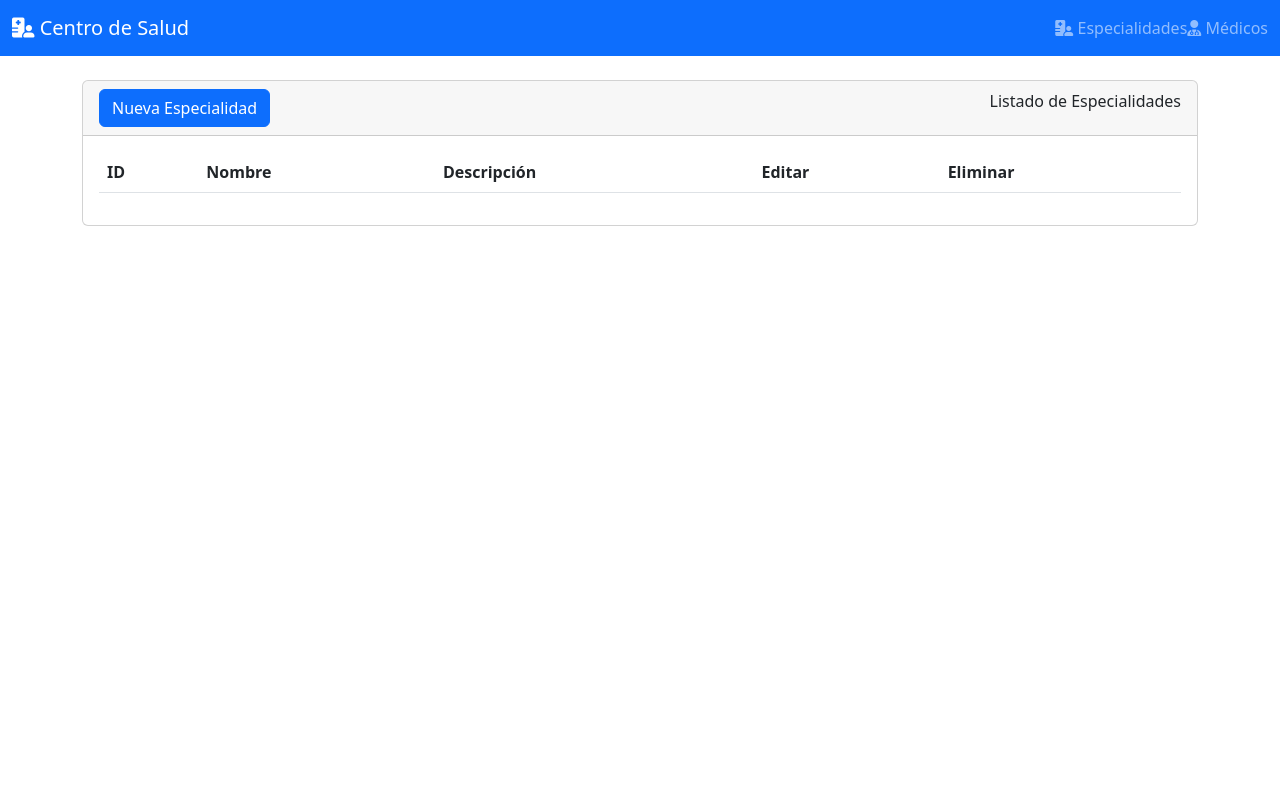
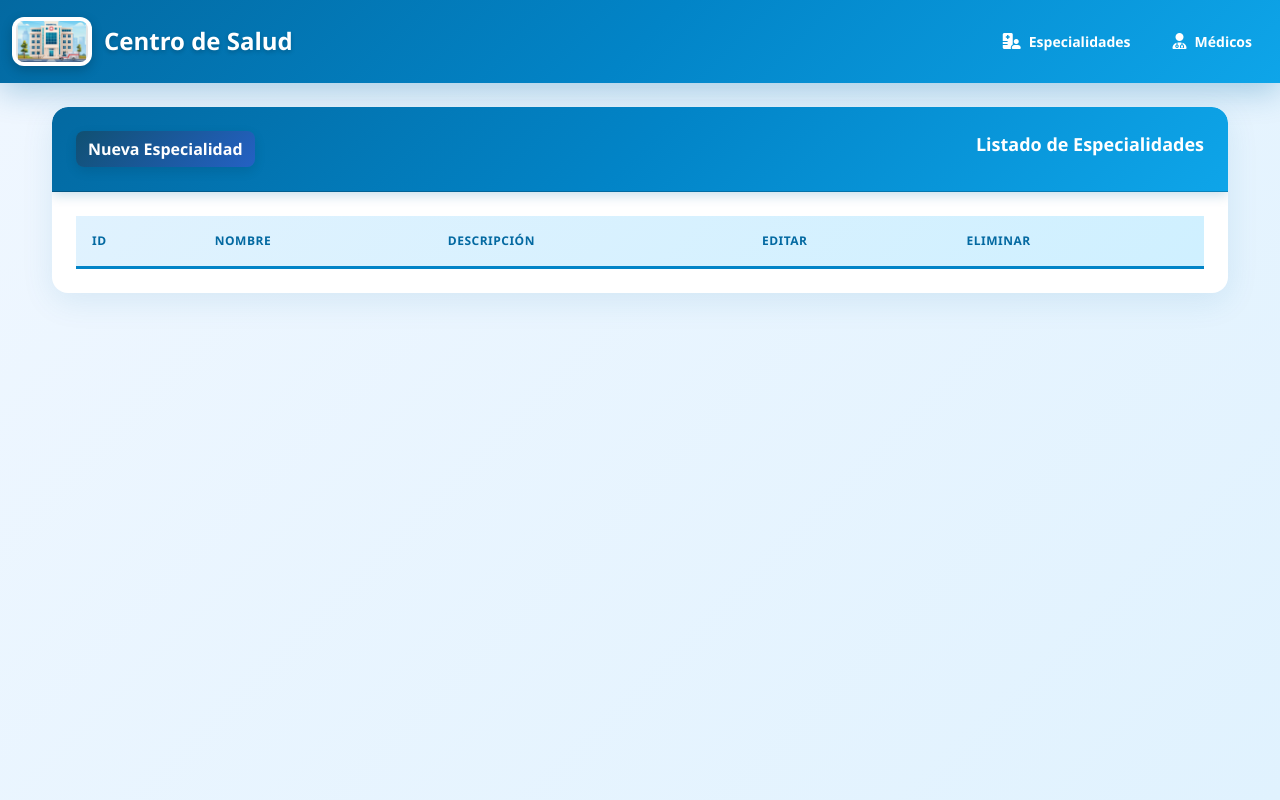
Before and after one commit to derke0403/proyecto1, a PHP site: page /especialidades/index.php in a window 1280 px wide. Run offline with PHP 8.4, Linux system fonts and the light colour scheme; data that the repository does not hold is empty; some libraries are stand-ins or nearby versions.

Commit message:
se mejoro el diseño

```diff
--- a/especialidades/index.php
+++ b/especialidades/index.php
@@ -1,6 +1,24 @@
 <?php
+session_start();
 require_once '../config/database.php';
 require_once '../includes/header.php';
+
+// Mostrar mensajes de error o éxito
+if (isset($_SESSION['error'])) {
+    echo '<div class="alert alert-danger alert-dismissible fade show" role="alert">
+            ' . $_SESSION['error'] . '
+            <button type="button" class="btn-close" data-bs-dismiss="alert"></button>
+          </div>';
+    unset($_SESSION['error']);
+}
+
+if (isset($_SESSION['success'])) {
+    echo '<div class="alert alert-success alert-dismissible fade show" role="alert">
+            ' . $_SESSION['success'] . '
+            <button type="button" class="btn-close" data-bs-dismiss="alert"></button>
+          </div>';
+    unset($_SESSION['success']);
+}
 
 $stmt = $pdo->query("SELECT * FROM especialidades");
 $especialidades = $stmt->fetchAll(PDO::FETCH_ASSOC);
--- a/includes/footer.php
+++ b/includes/footer.php
@@ -1,3 +1,4 @@
 </div>
+<script src="https://cdn.jsdelivr.net/npm/bootstrap@5.2.3/dist/js/bootstrap.bundle.min.js"></script>
 </body>
 </html>
--- a/includes/header.php
+++ b/includes/header.php
@@ -1,18 +1,24 @@
+<?php
+?>
+<!DOCTYPE html>
+
 <!DOCTYPE html>
 <html lang="es">
 <head>
     <meta charset="UTF-8">
     <title>Centro de Salud</title>
+    <link rel="icon" href="/salud/public/imagenes/logo.jpg" type="image/png">
     <link href="https://cdn.jsdelivr.net/npm/bootstrap@5.2.3/dist/css/bootstrap.min.css" rel="stylesheet">
     <script src="https://kit.fontawesome.com/6388179327.js" crossorigin="anonymous"></script>
     <link rel="stylesheet" href="/salud/public/css/style.css">
 </head>
 <body>
+
 <nav class="navbar navbar-dark bg-primary">
     <div class="container-fluid">
-        <a class="navbar-brand" href="/salud/">
-            <i class="fa-solid fa-hospital-user"></i> Centro de Salud
-        </a>
+            <a class="navbar-brand" href="/salud/">
+                <img class="logo__principal" src="/salud/public/imagenes/hospital.jpg" alt="hospital"> Centro de Salud
+            </a>
         <ul class="navbar-nav ms-auto flex-row">
             <li class="nav-item">
                 <a class="nav-link" href="/salud/especialidades/index.php">
@@ -24,7 +30,6 @@
                     <i class="fa-solid fa-user-doctor"></i> Médicos
                 </a>
             </li>
-
         </ul>
     </div>
 </nav>
--- /dev/null
+++ b/public/css/style.css
@@ -0,0 +1,251 @@
+* {
+    margin: 0;
+    padding: 0;
+    box-sizing: border-box;
+}
+
+body {
+    background: linear-gradient(135deg, #f0f7ff 0%, #e0f2fe 100%);
+    font-family: 'Segoe UI', Tahoma, Geneva, Verdana, sans-serif;
+    min-height: 100vh;
+}
+
+/* ======================== NAVBAR ======================== */
+.navbar {
+    background: linear-gradient(135deg, #0369A1 0%, #0284C7 50%, #0EA5E9 100%) !important;
+    box-shadow: 0 8px 32px rgba(3, 105, 161, 0.3);
+    padding: 12px 0 !important;
+}
+
+.navbar-brand {
+    font-size: 24px !important;
+    font-weight: 700 !important;
+    color: #fff !important;
+    display: flex;
+    align-items: center;
+    gap: 12px;
+    text-shadow: 0 2px 4px rgba(0, 0, 0, 0.2);
+}
+
+img.logo__principal {
+    max-width: 80px !important;
+    height: auto !important;
+    margin: 0;
+    border-radius: 12px !important;
+    box-shadow: 0 4px 12px rgba(0, 0, 0, 0.2);
+    background: white;
+    padding: 4px;
+}
+
+/* ======================== MENU ======================== */
+.navbar-nav {
+    gap: 10px;
+}
+
+.nav-link {
+    color: #fff !important;
+    font-weight: 600 !important;
+    font-size: 14px !important;
+    padding: 10px 16px !important;
+    border-radius: 8px;
+    transition: all 0.3s ease;
+    display: flex;
+    align-items: center;
+    gap: 8px;
+}
+
+.nav-link:hover {
+    background: linear-gradient(135deg, rgba(255, 255, 255, 0.3), rgba(255, 255, 255, 0.1));
+    transform: translateY(-2px);
+    box-shadow: 0 4px 12px rgba(0, 0, 0, 0.2);
+}
+
+.nav-link i {
+    font-size: 16px;
+}
+
+/* ======================== CONTAINER ======================== */
+.container {
+    max-width: 1200px;
+}
+
+/* ======================== CARDS ======================== */
+.card {
+    border: none !important;
+    border-radius: 16px;
+    box-shadow: 0 8px 32px rgba(3, 105, 161, 0.1);
+    margin-bottom: 30px;
+    overflow: hidden;
+    background: white;
+}
+
+.card-header {
+    background: linear-gradient(135deg, #0369A1 0%, #0284C7 50%, #0EA5E9 100%) !important;
+    color: white !important;
+    border-radius: 16px 16px 0 0 !important;
+    padding: 24px !important;
+    font-weight: 600;
+    font-size: 18px;
+    box-shadow: 0 4px 12px rgba(3, 105, 161, 0.2);
+}
+
+.card-body {
+    padding: 24px;
+}
+
+/* ======================== BOTONES ======================== */
+.btn {
+    border-radius: 8px;
+    font-weight: 600;
+    transition: all 0.3s ease;
+    box-shadow: 0 4px 12px rgba(0, 0, 0, 0.1);
+}
+
+.btn-primary {
+    background: linear-gradient(135deg, #105072 0%, #2461c4 100%) !important;
+    border: none !important;
+    color: white !important;
+}
+
+.btn-primary:hover {
+    background: linear-gradient(135deg, #059ef1 0%, #035784 100%) !important;
+    transform: translateY(-3px);
+    box-shadow: 0 8px 20px rgba(3, 105, 161, 0.4) !important;
+}
+
+.btn-success {
+    background: linear-gradient(135deg, #10b981 0%, #059669 100%) !important;
+    border: none !important;
+    color: white !important;
+}
+
+.btn-success:hover {
+    background: linear-gradient(135deg, #059669 0%, #047857 100%) !important;
+    transform: translateY(-3px);
+    box-shadow: 0 8px 20px rgba(16, 185, 129, 0.4) !important;
+}
+
+.btn-warning {
+    background: linear-gradient(135deg, #0284C7 0%, #0369A1 100%) !important;
+    border: none !important;
+    color: white !important;
+}
+
+.btn-warning:hover {
+    background: linear-gradient(135deg, #0369A1 0%, #025581 100%) !important;
+    transform: translateY(-3px);
+    box-shadow: 0 8px 20px rgba(2, 132, 199, 0.4) !important;
+}
+
+.btn-danger {
+    background: linear-gradient(135deg, #0c1a9c 0%, #0335eb 100%) !important;
+    border: none !important;
+    color: white !important;
+}
+
+.btn-danger:hover {
+    background: linear-gradient(135deg, #0745cb 0%, #02317c 100%) !important;
+    transform: translateY(-3px);
+    box-shadow: 0 8px 20px rgba(3, 105, 161, 0.4) !important;
+}
+
+.btn-secondary {
+    background: linear-gradient(135deg, #6b7280 0%, #4b5563 100%) !important;
+    border: none !important;
+    color: white !important;
+}
+
+.btn-secondary:hover {
+    background: linear-gradient(135deg, #4b5563 0%, #374151 100%) !important;
+    transform: translateY(-3px);
+}
+
+.btn-sm {
+    padding: 6px 12px;
+    font-size: 12px;
+}
+
+/* ======================== TABLA ======================== */
+.table {
+    background-color: white;
+    margin-bottom: 0;
+}
+
+.table thead {
+    background: linear-gradient(135deg, #E0F2FE 0%, #CFF0FF 100%);
+}
+
+.table th {
+    font-weight: 700;
+    color: #0369A1;
+    border-bottom: 3px solid #0284C7;
+    padding: 16px;
+    text-transform: uppercase;
+    font-size: 12px;
+    letter-spacing: 0.5px;
+}
+
+.table td {
+    padding: 16px;
+    border-bottom: 1px solid #e5e7eb;
+    color: #374151;
+}
+
+.table tbody tr {
+    transition: all 0.3s ease;
+}
+
+.table tbody tr:hover {
+    background: linear-gradient(90deg, rgba(3, 105, 161, 0.05), rgba(3, 105, 161, 0.02));
+    box-shadow: 0 4px 12px rgba(3, 105, 161, 0.1);
+}
+
+/* ======================== FORMULARIOS ======================== */
+.form-control {
+    border-radius: 8px;
+    border: 2px solid #E0F2FE !important;
+    padding: 12px 15px;
+    font-size: 14px;
+    transition: all 0.3s ease;
+    background-color: #F8FBFF;
+}
+
+.form-control:focus {
+    border-color: #0284C7 !important;
+    box-shadow: 0 0 0 4px rgba(2, 132, 199, 0.15) !important;
+    background-color: white;
+}
+
+textarea.form-control {
+    resize: vertical;
+    min-height: 120px;
+}
+
+.form-label {
+    font-weight: 600;
+    color: #0369A1;
+    margin-bottom: 8px;
+    font-size: 14px;
+}
+
+.mb-3 {
+    margin-bottom: 20px;
+}
+
+/* ======================== UTILITIES ======================== */
+.row {
+    display: flex;
+    gap: 20px;
+}
+
+.col-md-6 {
+    flex: 1;
+}
+
+.float-end {
+    float: right;
+}
+
+.mt-4 {
+    margin-top: 30px;
+}
```
Also changed, not shown: especialidades/delete.php (+16 -0 lines), public/style.css (deleted, +0 -172 lines), public/imagenes/hospital.jpg (added), public/imagenes/logo.jpg (added).
